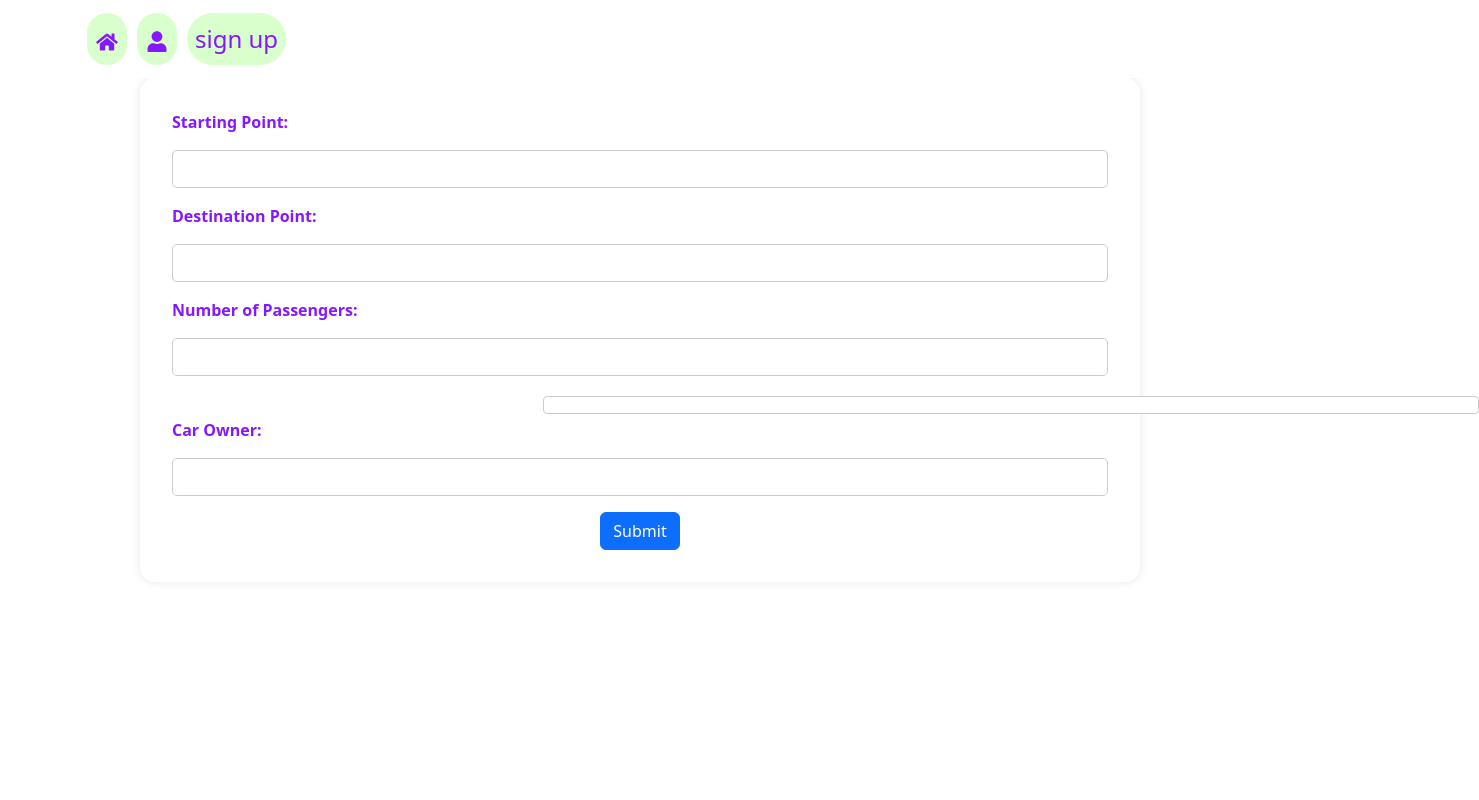
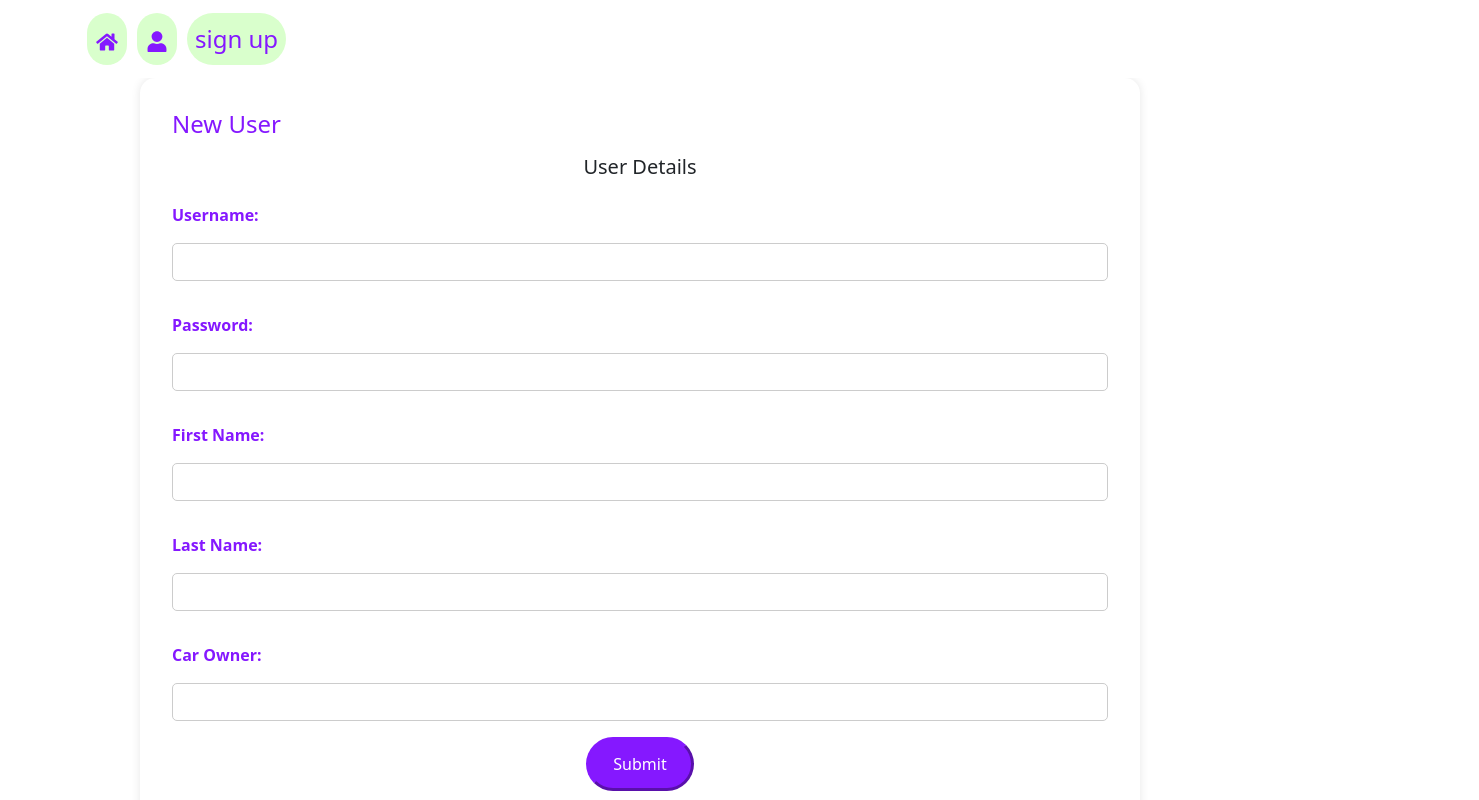
Before and after one commit to ChayaEisenberg/Final-Project-2024, a React (Create React App) app in the folder ClientSide/: page /signup in a window 1280 px wide. Shown: the top 800 px of the page, 1479 px wide, since content can reach past the window. Built offline with nearby package versions, Linux system fonts and the light colour scheme.

Commit message:
sign up style

```diff
--- a/ClientSide/src/components/sinup.js
+++ b/ClientSide/src/components/sinup.js
@@ -1,33 +1,109 @@
 
 import React, { useState } from 'react';
 import axios from 'axios';
+import { useNavigate } from 'react-router-dom';
 import 'bootstrap/dist/css/bootstrap.min.css';
 import '../App.css';
 
-export default function SignUp() {
+// export default function SignUp() {
+//     const [form, setForm] = useState({
+//         userName: '',
+//         password: '',
+//         firstName: '',
+//         lastName: '',
+//         adressId: 2,
+//         email: '',
+//         phoneNumber: '',
+//         aboutMe: '',
+//         points: '0',
+//     });
+
+//     const handleChange = (e) => {
+//         const { name, value, type, checked } = e.target;
+//         setForm({
+//             ...form,
+//             [name]: type === 'checkbox' ? checked : value,
+//         });
+//     };
+
+//     const handleSubmit = async (e) => {
+//         e.preventDefault();
+//         const newUser = {
+//             userName: form.userName,
+//             password: form.password,
+//             firstName: form.firstName,
+//             lastName: form.lastName,
+//             carOwner: form.carOwner,
+//             carOwnerNavigation: null,
+//             destinationPointNavigation: null,
+//             startingPointNavigation: null,
+//         };
+
+//         try {
+//             const response = await axios.post('http://localhost:5055/api/users', newUser);
+//             console.log('Form data submitted:', response.data);
+//         } catch (error) {
+//             console.error('There was an error submitting the form!', error);
+//         }
+//     };
+
+//     return (
+//         <div className="form-container">
+//             <form onSubmit={handleSubmit}>
+//                 <div className="form-group">
+//                     <label htmlFor="startingPoint">Starting Point:</label>
+//                     <input type="text" className="form-control" id="startingPoint" name="startingPoint" value={form.startingPoint} onChange={handleChange} />
+//                 </div>
+//                 <div className="form-group">
+//                     <label htmlFor="destinationPoint">Destination Point:</label>
+//                     <input type="text" className="form-control" id="destinationPoint" name="destinationPoint" value={form.destinationPoint} onChange={handleChange} />
+//                 </div>
+//                 <div className="form-group">
+//                     <label htmlFor="numberOfPassengers">Number of Passengers:</label>
+//                     <input type="number" className="form-control" id="numberOfPassengers" name="numberOfPassengers" value={form.numberOfPassengers} onChange=
+//                     {handleChange} />
+//                     </div>
+//                     <div className="form-group form-check">
+//                         <input type="checkbox" className="form-check-input" id="oneTimePermanent" name="oneTimePermanent" checked={form.oneTimePermanent} onChange={handleChange} />
+//                         <label className="form-check-label" htmlFor="oneTimePermanent">One Time Permanent</label>
+//                     </div>
+//                     <div className="form-group">
+//                         <label htmlFor="carOwner">Car Owner:</label>
+//                         <input type="text" className="form-control" id="carOwner" name="carOwner" value={form.carOwner} onChange={handleChange} />
+//                     </div>
+//                     <button type="submit" className="btn btn-primary">Submit</button>
+//                 </form>
+//             </div>
+//         );
+//     }
+
+
+export default function Signup() {
+    const navigate = useNavigate();
+
+    const navigateToHomePage = () => {
+        navigate('/');
+    };
+
     const [form, setForm] = useState({
         userName: '',
         password: '',
         firstName: '',
         lastName: '',
-        adressId: 2,
-        email: '',
-        phoneNumber: '',
-        aboutMe: '',
-        points: '0',
+        carOwner: '',
     });
 
     const handleChange = (e) => {
-        const { name, value, type, checked } = e.target;
+        const { name, value } = e.target;
         setForm({
             ...form,
-            [name]: type === 'checkbox' ? checked : value,
+            [name]: value,
         });
     };
 
     const handleSubmit = async (e) => {
         e.preventDefault();
-        const newDrive = {
+        const newUser = {
             userName: form.userName,
             password: form.password,
             firstName: form.firstName,
@@ -39,38 +115,44 @@ export default function SignUp() {
         };
 
         try {
-            const response = await axios.post('http://localhost:5055/api/drives', newDrive);
+            const response = await axios.post('http://localhost:5055/api/users', newUser);
             console.log('Form data submitted:', response.data);
         } catch (error) {
             console.error('There was an error submitting the form!', error);
         }
+        navigateToHomePage();
     };
 
     return (
         <div className="form-container">
-            <form onSubmit={handleSubmit}>
+            <form onSubmit={handleSubmit} className="new-user-form">
+                <h4 className="form-title">New User</h4>
+                <div className="form-sections">
+                    <div className="form-section">
+                        <h5>User Details</h5>
                         <div className="form-group">
-                    <label htmlFor="startingPoint">Starting Point:</label>
-                    <input type="text" className="form-control" id="startingPoint" name="startingPoint" value={form.startingPoint} onChange={handleChange} />
+                            <label htmlFor="userName">Username:</label>
+                            <input type="text" className="form-control" id="userName" name="userName" value={form.userName} onChange={handleChange} />
                         </div>
                         <div className="form-group">
-                    <label htmlFor="destinationPoint">Destination Point:</label>
-                    <input type="text" className="form-control" id="destinationPoint" name="destinationPoint" value={form.destinationPoint} onChange={handleChange} />
+                            <label htmlFor="password">Password:</label>
+                            <input type="password" className="form-control" id="password" name="password" value={form.password} onChange={handleChange} />
                         </div>
                         <div className="form-group">
-                    <label htmlFor="numberOfPassengers">Number of Passengers:</label>
-                    <input type="number" className="form-control" id="numberOfPassengers" name="numberOfPassengers" value={form.numberOfPassengers} onChange=
-                    {handleChange} />
+                            <label htmlFor="firstName">First Name:</label>
+                            <input type="text" className="form-control" id="firstName" name="firstName" value={form.firstName} onChange={handleChange} />
                         </div>
-                    <div className="form-group form-check">
-                        <input type="checkbox" className="form-check-input" id="oneTimePermanent" name="oneTimePermanent" checked={form.oneTimePermanent} onChange={handleChange} />
-                        <label className="form-check-label" htmlFor="oneTimePermanent">One Time Permanent</label>
+                        <div className="form-group">
+                            <label htmlFor="lastName">Last Name:</label>
+                            <input type="text" className="form-control" id="lastName" name="lastName" value={form.lastName} onChange={handleChange} />
                         </div>
                         <div className="form-group">
                             <label htmlFor="carOwner">Car Owner:</label>
                             <input type="text" className="form-control" id="carOwner" name="carOwner" value={form.carOwner} onChange={handleChange} />
                         </div>
-                    <button type="submit" className="btn btn-primary">Submit</button>
+                    </div>
+                </div>
+                <button type="submit" className="btn-primary">Submit</button>
             </form>
         </div>
     );
```
Also changed, not shown: ClientSide/src/App.css (line endings or trailing spaces). Lines whose indentation alone changed are shown as unchanged.
